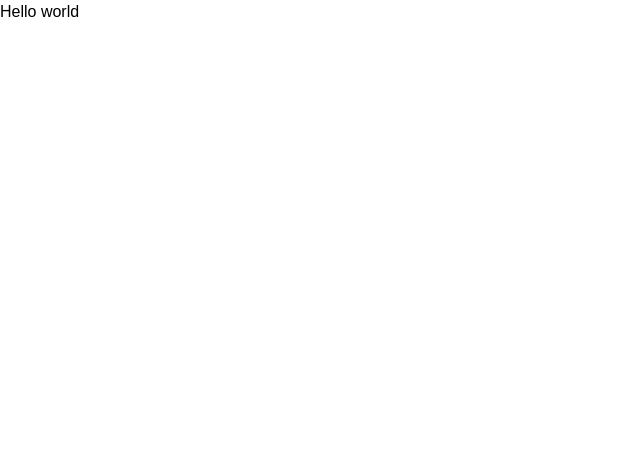
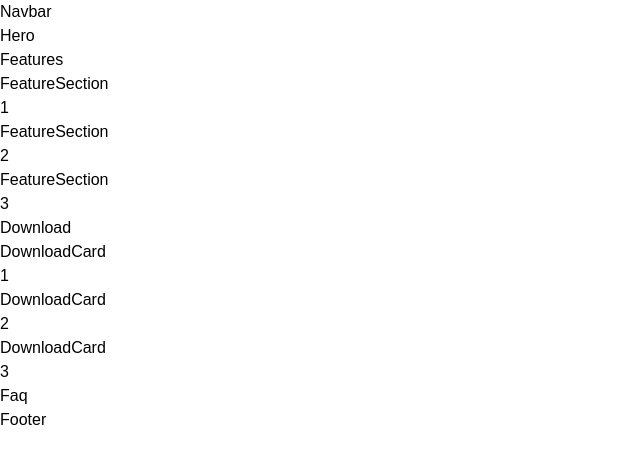
Before and after one commit to epalacio/portfolio-bookmark-lp, a React (Create React App) app: page / in a window 1280 px wide. Shown: the top 464 px of the page, without its empty margins (0-640 px from the left). Built offline with nearby package versions, Linux system fonts and the light colour scheme.

Commit message:
Created internal components and subcomponents structure and files. Testes linking

```diff
--- a/src/App.js
+++ b/src/App.js
@@ -1,7 +1,22 @@
+import Navbar from './components/Navbar'
+import Hero from './components/Hero'
+import Features from './components/Features'
+import Download from './components/Download'
+import Faq from './components/Faq'
+import Footer from './components/Footer'
+
+
 
 function App() {
   return (
-    <div className="App">Hello world</div>
+    <div className="App">
+      <Navbar/>
+      <Hero/>
+      <Features/>
+      <Download/>
+      <Faq/>
+      <Footer/>
+    </div>
   );
 }
 
--- /dev/null
+++ b/src/components/Download.jsx
@@ -0,0 +1,14 @@
+import DownloadCard from "./subComponents/downloadCard.component";
+
+const Download = () => {
+    return (
+        <div>
+            Download
+            <DownloadCard />1
+            <DownloadCard />2
+            <DownloadCard />3
+        </div>
+     );
+}
+
+export default Download;
--- /dev/null
+++ b/src/components/Faq.jsx
@@ -0,0 +1,7 @@
+const Faq = () => {
+    return (
+        <div>Faq</div>
+     );
+}
+
+export default Faq;
--- /dev/null
+++ b/src/components/Features.jsx
@@ -0,0 +1,14 @@
+import FeatureSection from "./subComponents/featureSection.component";
+
+const Features = () => {
+    return (
+        <div>
+            Features
+            <FeatureSection />1
+            <FeatureSection />2
+            <FeatureSection />3
+        </div>
+     );
+}
+
+export default Features;
--- /dev/null
+++ b/src/components/Footer.jsx
@@ -0,0 +1,7 @@
+const Footer = () => {
+    return (
+        <div>Footer</div>
+     );
+}
+
+export default Footer;
--- /dev/null
+++ b/src/components/Hero.jsx
@@ -0,0 +1,7 @@
+const Hero = () => {
+    return (
+        <div>Hero</div>
+     );
+}
+
+export default Hero;
--- /dev/null
+++ b/src/components/Navbar.jsx
@@ -0,0 +1,7 @@
+const Navbar = () => {
+    return (
+        <div>Navbar</div>
+     );
+}
+
+export default Navbar;
--- /dev/null
+++ b/src/components/subComponents/downloadCard.component.jsx
@@ -0,0 +1,7 @@
+const DownloadCard = () => {
+    return (
+        <div>DownloadCard</div>
+     );
+}
+
+export default DownloadCard;
--- /dev/null
+++ b/src/components/subComponents/featureSection.component.jsx
@@ -0,0 +1,7 @@
+const FeatureSection = () => {
+    return (
+        <div>FeatureSection</div>
+     );
+}
+
+export default FeatureSection;
```
